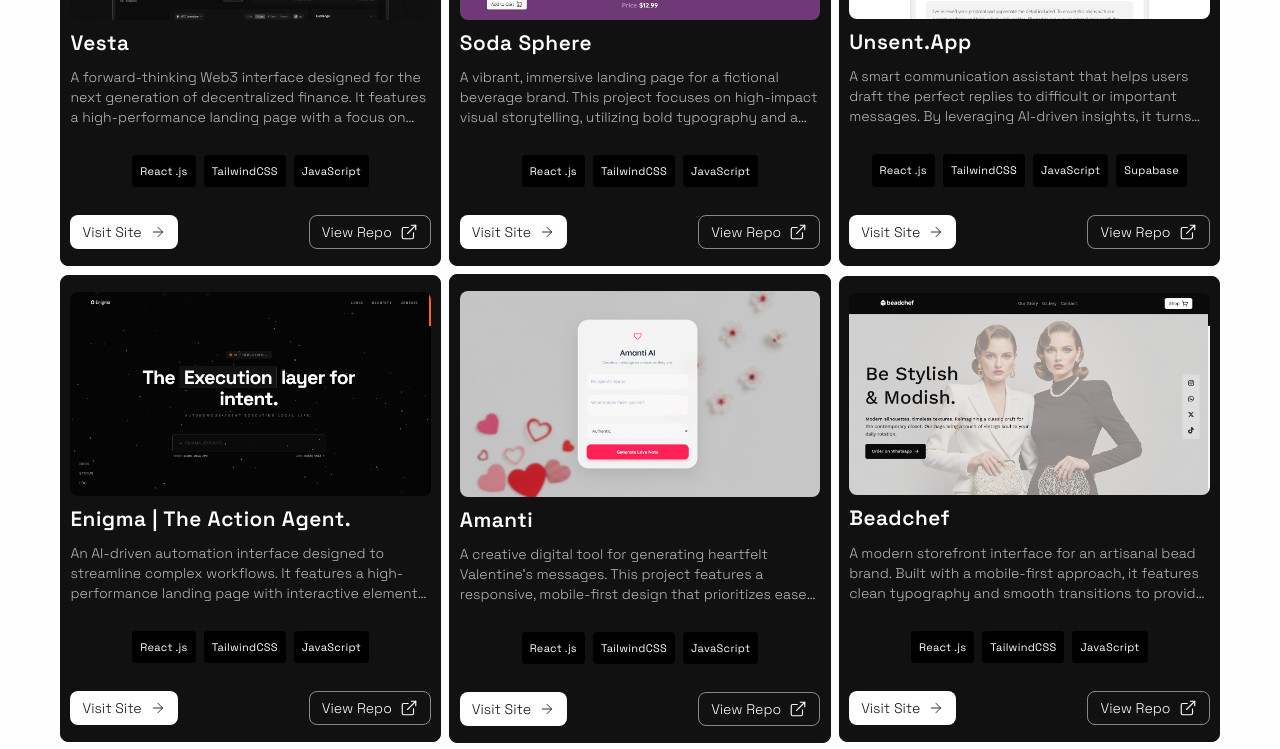
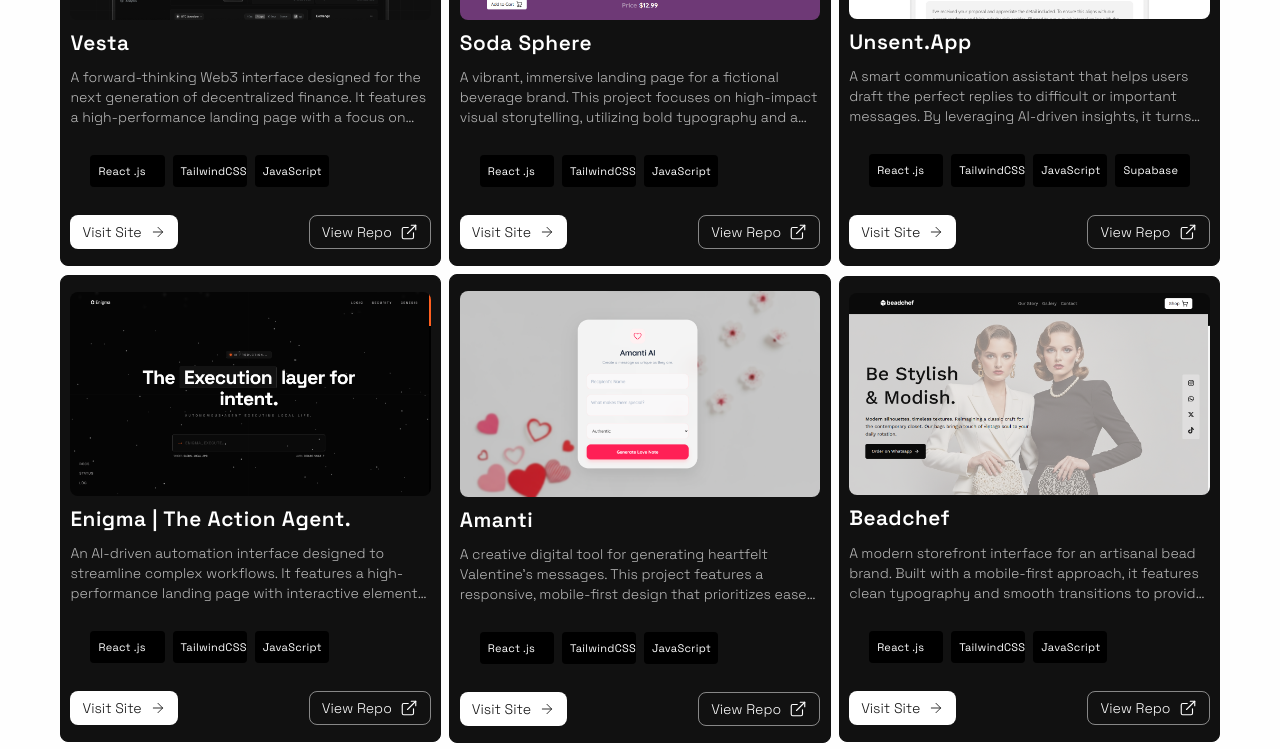
Before and after one commit to Elite-Dev-Repo/Portfolio, a React (Vite) app: page / in a window 1280 px wide. Shown: the part 2580-3329 px from the top of the page. Built offline with nearby package versions, Linux system fonts and the light colour scheme; what @supermousejs/core, @supermousejs/dot, @supermousejs/labs, @supermousejs/stick would draw is missing.

Commit message:
link fix

```diff
--- a/src/components/Portfolio.jsx
+++ b/src/components/Portfolio.jsx
@@ -46,7 +46,7 @@
       description:
         "A smart communication assistant that helps users draft the perfect replies to difficult or important messages. By leveraging AI-driven insights, it turns complex emotions into clear, thoughtful responses, ensuring you never leave the important things 'unsent'.",
       techs: ["React .js", "TailwindCSS", "JavaScript", "Supabase"],
-      link: "https://unsent-app.pxxl.click/",
+      link: "https://unsent-app-three.vercel.app/",
       label: "Full Stack",
     },
     {
@@ -205,7 +205,7 @@
                       <p className=" text-sm font-extralight opacity-70  w-full mx-auto text-white line-clamp-3 ">
                         {work.description}
                       </p>
-                      <div className=" flex flex-row gap-2 p-5 ">
+                      <div className=" grid grid-cols-3 md:grid-cols-4 gap-2 p-5 ">
                         {work.techs.map((tech) => (
                           <p
                             key={tech}
```
